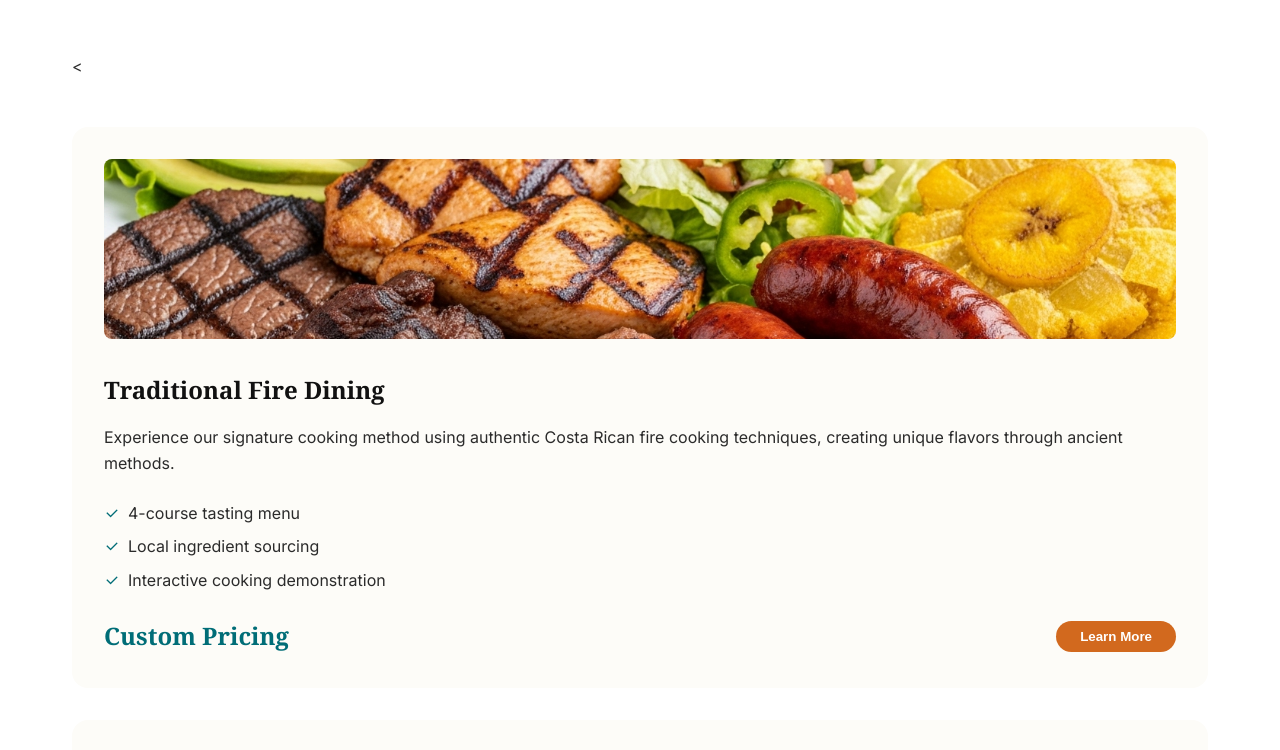
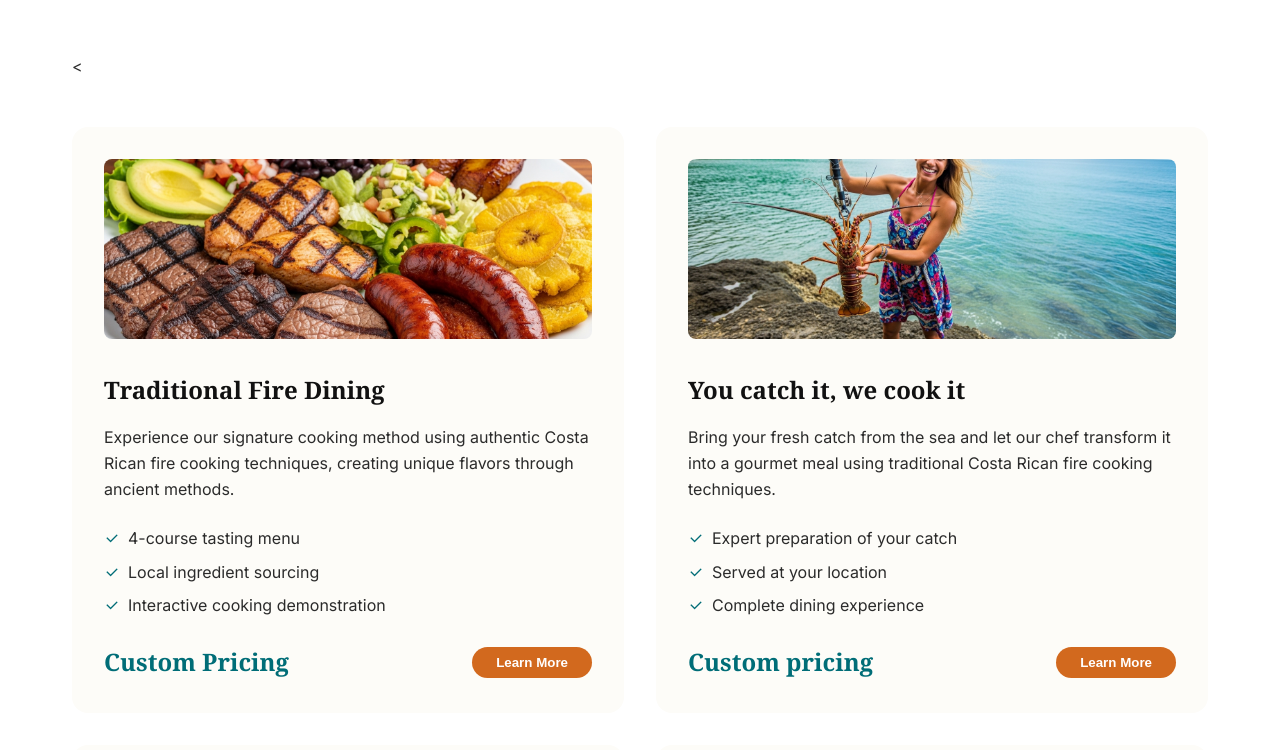
Before and after one commit to emarinlara/PrimitivoChefW, a plain HTML site: page index.html in a window 1280 px wide. Shown: the part 1040-1790 px from the top of the page. Drawn offline with nearby package versions, Linux system fonts and the light colour scheme; a web font is replaced by a local one.

Commit message:
Update index.html

```diff
--- a/index.html
+++ b/index.html
@@ -397,7 +397,9 @@
             gap: 2rem;
         }
         .services-grid {
-            grid-template-columns: 1fr;
+            display: grid;
+            grid-template-columns: repeat(2, 1fr);
+            gap: 2rem;
         }
 
         .service-image {
@@ -960,6 +962,9 @@
                 font-size: 16px;
             }
             .gallery-grid {
+                grid-template-columns: 1fr;
+            }
+            .services-grid {
                 grid-template-columns: 1fr;
             }
             .service-card {
```
